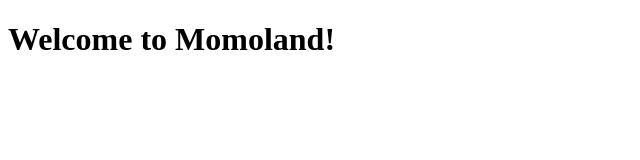
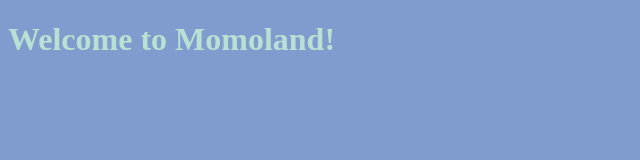
Before and after one commit to jmillamena/Momoland, a plain HTML site: page index.html in a window 1280 px wide. Shown: the whole page, without its empty margins (0-640 px from the left). Drawn offline with Linux system fonts and the light colour scheme.

Commit message:
adds style.css, connect to index.html

```diff
--- a/index.html
+++ b/index.html
@@ -1,6 +1,7 @@
 <!DOCTYPE html>
 <html lang="en">
   <head>
+    <link rel="stylesheet" href="style.css" />
     <title>Momoland</title>
   </head>
   <body>
--- /dev/null
+++ b/style.css
@@ -0,0 +1,7 @@
+body {
+    background: #809BCE;
+}
+
+h1{
+    color: #B8E0D3
+}
```
